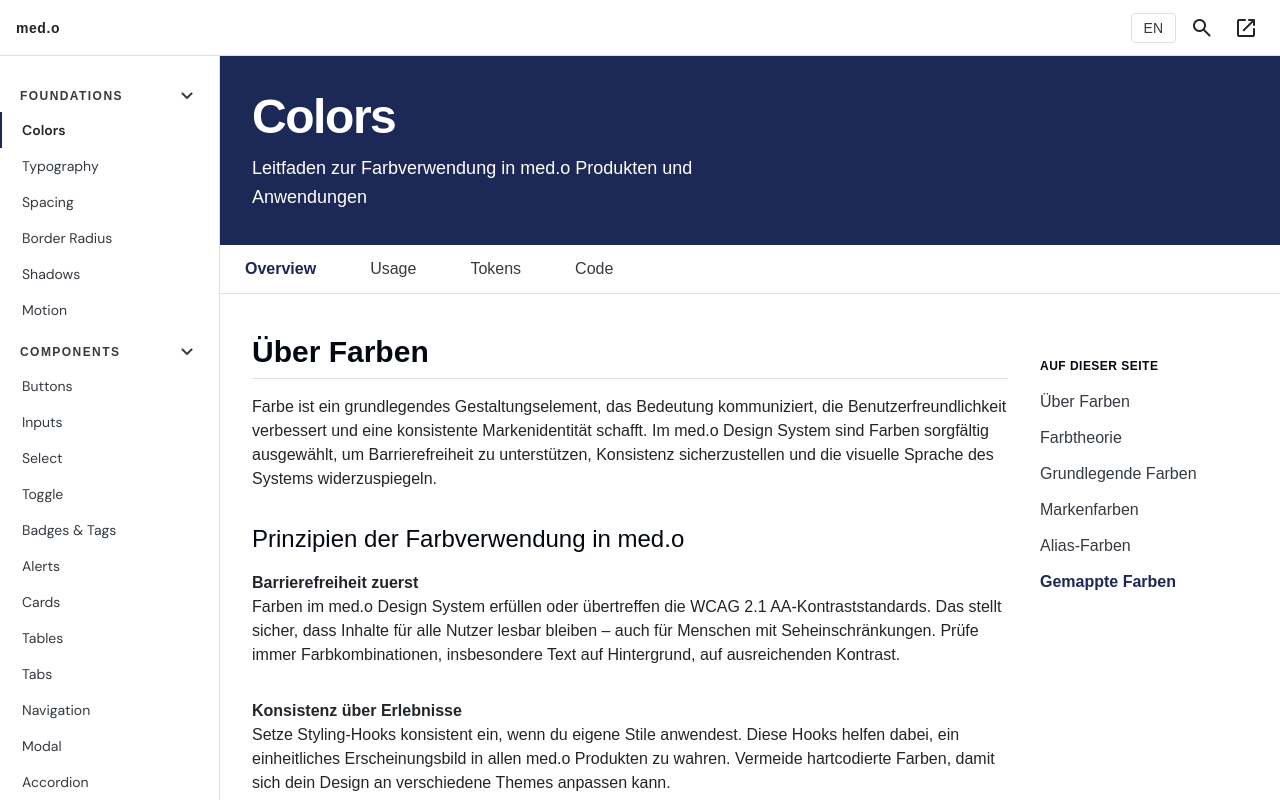
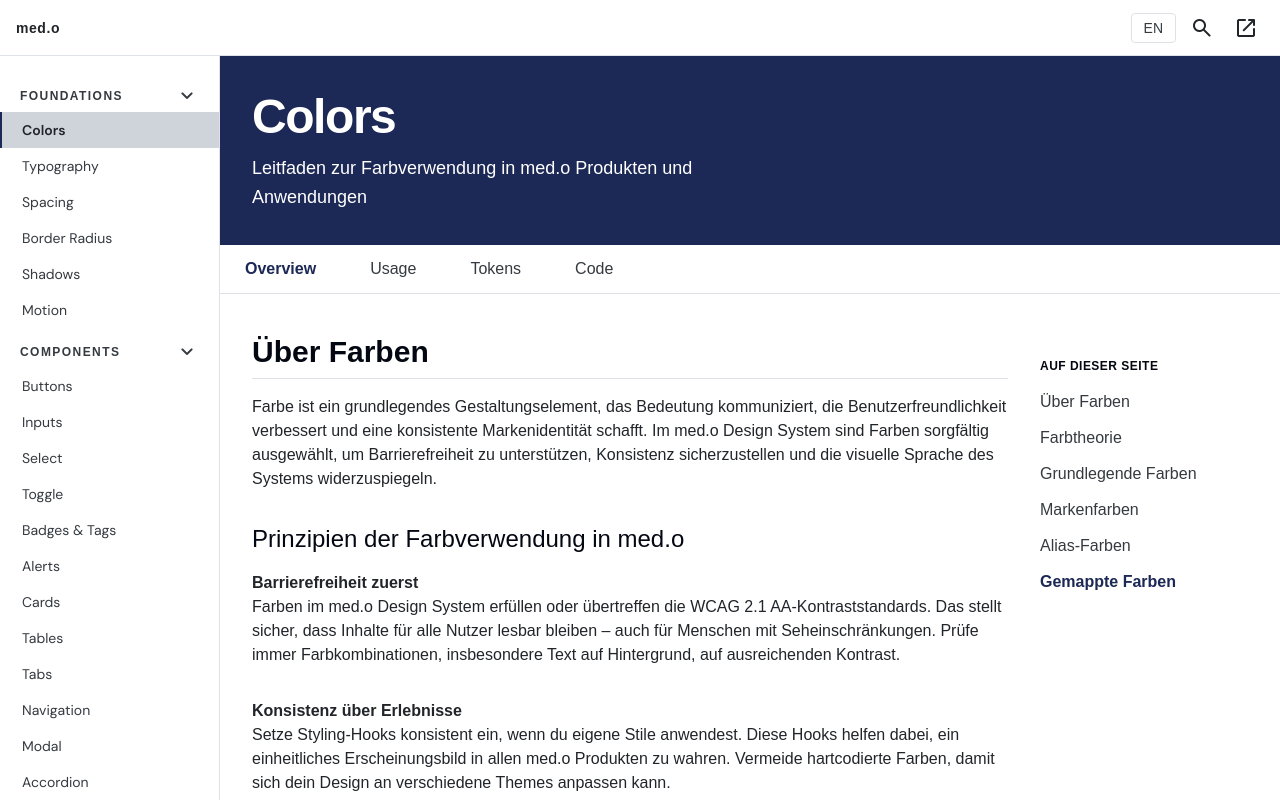
Before and after one commit to ahmeeedo/medo-design_system, a React (Vite) app: page /colors in a window 1280 px wide. Shown: the top 802 px of the page. Built offline with nearby package versions, Linux system fonts and the light colour scheme.

Commit message:
fix: remove bg-transparent from nav base to unblock active state background

```diff
--- a/src/docs/DocsLayout.jsx
+++ b/src/docs/DocsLayout.jsx
@@ -58,7 +58,7 @@ function loadSidebarState() {
 
 const ICON_BTN = 'flex items-center justify-center w-9 h-9 rounded-[var(--radius-md)] text-[var(--color-text-primary)] cursor-pointer transition-[background] duration-[var(--duration-fast)] ease-[var(--ease-out)] hover:bg-[var(--color-neutral-100)] bg-transparent border-0 outline-none focus-visible:ring-2 focus-visible:ring-[var(--color-focus-500)] focus-visible:ring-offset-1'
 
-const NAV_LINK_BASE = 'block w-full px-[var(--space-5)] py-[var(--space-2)] [font-family:var(--font-sans)] text-sm text-left no-underline cursor-pointer transition-[color,background,border-color] duration-[var(--duration-fast)] ease-[var(--ease-out)] bg-transparent border-0 border-l-2 outline-none focus-visible:ring-2 focus-visible:ring-inset focus-visible:ring-[var(--color-focus-500)]'
+const NAV_LINK_BASE = 'block w-full px-[var(--space-5)] py-[var(--space-2)] [font-family:var(--font-sans)] text-sm text-left no-underline cursor-pointer transition-[color,background,border-color] duration-[var(--duration-fast)] ease-[var(--ease-out)] border-0 border-l-2 outline-none focus-visible:ring-2 focus-visible:ring-inset focus-visible:ring-[var(--color-focus-500)]'
 const NAV_LINK_ACTIVE = 'text-[var(--color-text-primary)] [font-weight:var(--weight-semibold)] bg-[var(--surface_selected)] border-l-[var(--color-brand-primary-500)]'
 const NAV_LINK_INACTIVE = 'text-[var(--color-text-secondary)] [font-weight:var(--weight-regular)] border-l-transparent hover:text-[var(--color-text-primary)] hover:bg-[var(--surface_200)]'
 
```
